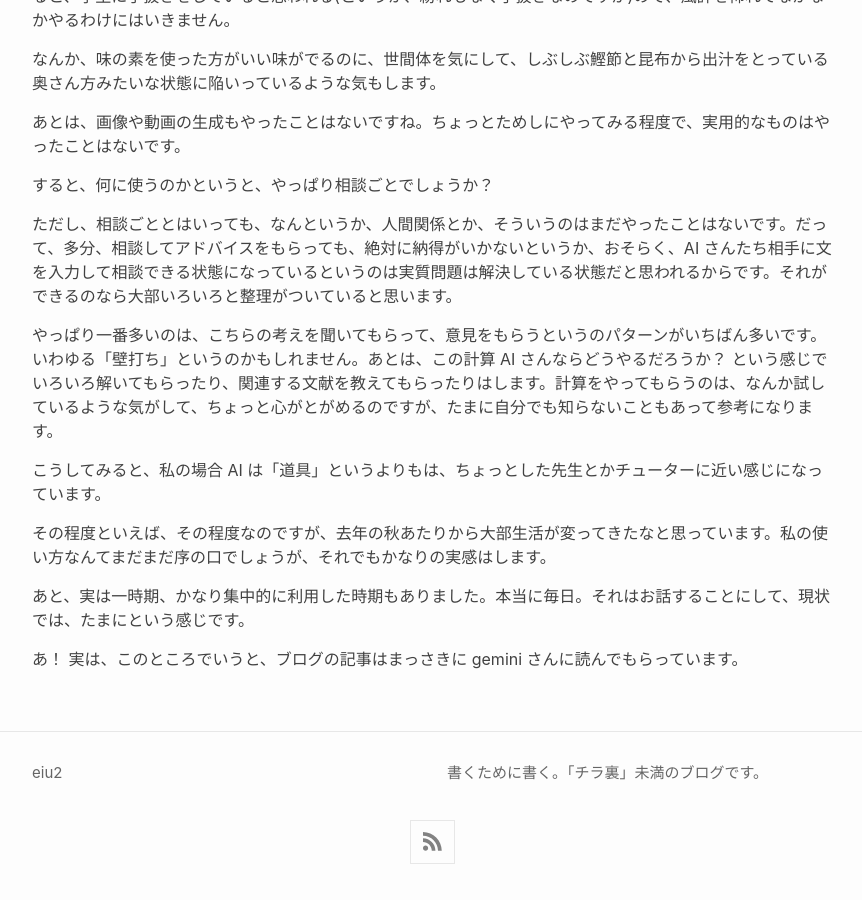
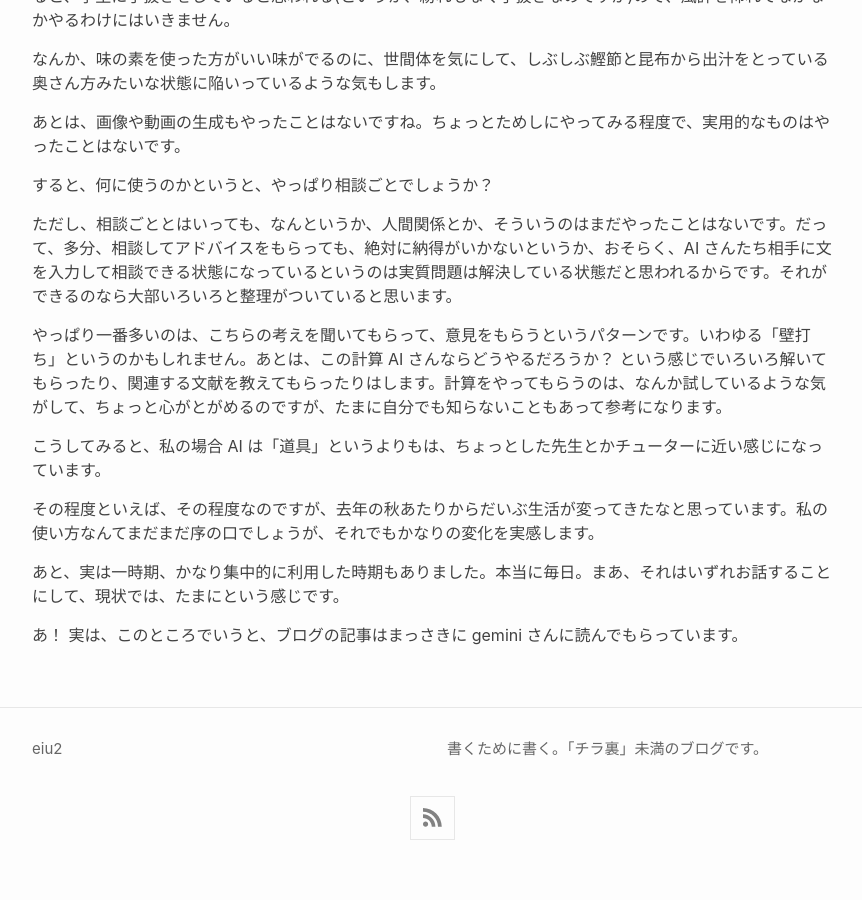
Before and after one commit to eiu2/eiu2.github.com, a Jekyll site: the page built from _posts/2026-05-19-ai.md, in a window 1280 px wide and 900 px high, scrolled down 1511 px. Shown: the whole window, without its empty margins (208-1070 px from the left). Built offline with Jekyll 4.4.1, drawn with Linux system fonts in a browser that asks for light colours; nearby versions of some CDN libraries; after the commit the page ends 2387 px from its top, so only the background shows below that.

Commit message:
Update 2026-05-19-ai.md

```diff
--- a/_posts/2026-05-19-ai.md
+++ b/_posts/2026-05-19-ai.md
@@ -40,12 +40,12 @@ AI さんにお願いしたいのですが、それをやると、学生に手
 
 ただし、相談ごととはいっても、なんというか、人間関係とか、そういうのはまだやったことはないです。だって、多分、相談してアドバイスをもらっても、絶対に納得がいかないというか、おそらく、AI さんたち相手に文を入力して相談できる状態になっているというのは実質問題は解決している状態だと思われるからです。それができるのなら大部いろいろと整理がついていると思います。
 
-やっぱり一番多いのは、こちらの考えを聞いてもらって、意見をもらうというのパターンがいちばん多いです。いわゆる「壁打ち」というのかもしれません。あとは、この計算 AI さんならどうやるだろうか？ という感じでいろいろ解いてもらったり、関連する文献を教えてもらったりはします。計算をやってもらうのは、なんか試しているような気がして、ちょっと心がとがめるのですが、たまに自分でも知らないこともあって参考になります。
+やっぱり一番多いのは、こちらの考えを聞いてもらって、意見をもらうというパターンです。いわゆる「壁打ち」というのかもしれません。あとは、この計算 AI さんならどうやるだろうか？ という感じでいろいろ解いてもらったり、関連する文献を教えてもらったりはします。計算をやってもらうのは、なんか試しているような気がして、ちょっと心がとがめるのですが、たまに自分でも知らないこともあって参考になります。
 
 こうしてみると、私の場合 AI は「道具」というよりもは、ちょっとした先生とかチューターに近い感じになっています。
 
-その程度といえば、その程度なのですが、去年の秋あたりから大部生活が変ってきたなと思っています。私の使い方なんてまだまだ序の口でしょうが、それでもかなりの実感はします。
+その程度といえば、その程度なのですが、去年の秋あたりからだいぶ生活が変ってきたなと思っています。私の使い方なんてまだまだ序の口でしょうが、それでもかなりの変化を実感します。
 
-あと、実は一時期、かなり集中的に利用した時期もありました。本当に毎日。それはお話することにして、現状では、たまにという感じです。
+あと、実は一時期、かなり集中的に利用した時期もありました。本当に毎日。まあ、それはいずれお話することにして、現状では、たまにという感じです。
 
 あ！ 実は、このところでいうと、ブログの記事はまっさきに gemini さんに読んでもらっています。
```
